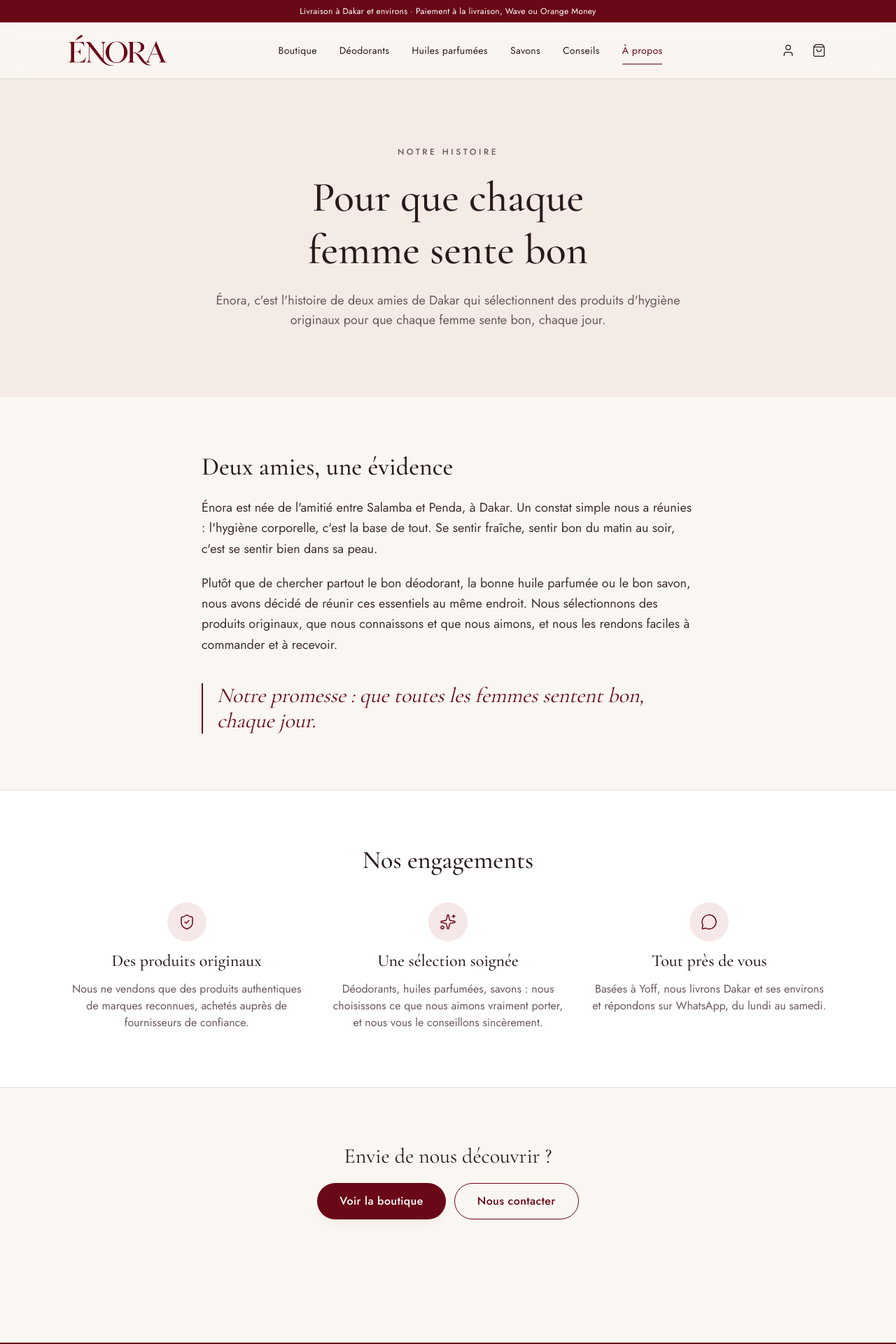
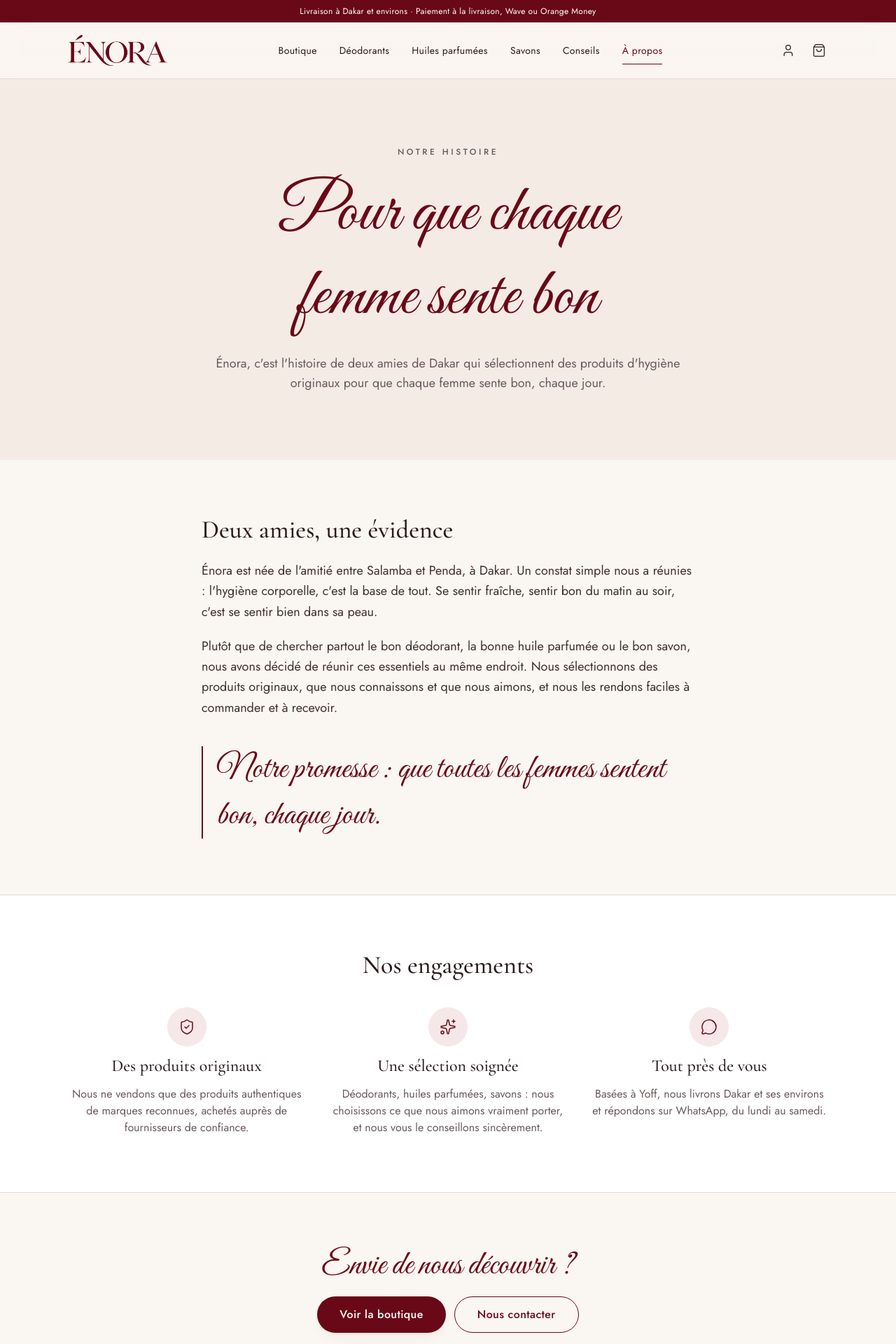
Before and after one commit to sllmb/enora_cosmetics, a Next.js app: page /a-propos in a window 1280 px wide. Shown: the top 1920 px of the page at 70% size. Built offline with nearby package versions, Linux system fonts and the light colour scheme; no server answers.

Commit message:
style(pages): ecriture princesse sur les titres A propos, Contact, Conseils et la promesse
Police Great Vibes (deja chargee pour les articles) reutilisee via CLASSES_POLICE.

```diff
--- a/src/app/(boutique)/a-propos/page.tsx
+++ b/src/app/(boutique)/a-propos/page.tsx
@@ -1,6 +1,8 @@
 import { MessageCircle, ShieldCheck, Sparkles } from "lucide-react";
 import type { Metadata } from "next";
 import { OPEN_GRAPH_BASE } from "@/app/_seo";
+import { CLASSES_POLICE } from "@/features/conseils";
+import { cn } from "@/shared/lib/cn";
 import { ENTREPRISE } from "@/shared/config/entreprise";
 import { ButtonLink } from "@/shared/ui";
 
@@ -46,7 +48,14 @@ export default function AProposPage() {
       <section className="bg-surface-douce">
         <div className="conteneur flex max-w-3xl flex-col items-center gap-5 py-16 text-center sm:py-24">
           <p className="titre-espace text-texte-attenue">Notre histoire</p>
-          <h1 className="text-5xl leading-tight sm:text-6xl">Pour que chaque femme sente bon</h1>
+          <h1
+            className={cn(
+              CLASSES_POLICE.princesse,
+              "text-6xl leading-tight text-primaire sm:text-7xl lg:text-8xl",
+            )}
+          >
+            Pour que chaque femme sente bon
+          </h1>
           <p className="text-lg text-texte-attenue">{DESCRIPTION}</p>
         </div>
       </section>
@@ -68,7 +77,12 @@ export default function AProposPage() {
             faciles à commander et à recevoir.
           </p>
         </div>
-        <blockquote className="mt-10 border-l-2 border-primaire pl-5 font-titre text-3xl text-primaire italic">
+        <blockquote
+          className={cn(
+            CLASSES_POLICE.princesse,
+            "mt-10 border-l-2 border-primaire pl-5 text-4xl leading-snug text-primaire sm:text-5xl",
+          )}
+        >
           Notre promesse : que toutes les femmes sentent bon, chaque jour.
         </blockquote>
       </section>
@@ -96,7 +110,9 @@ export default function AProposPage() {
       </section>
 
       <section className="conteneur flex flex-col items-center gap-5 py-16 text-center sm:py-20">
-        <p className="font-titre text-3xl">Envie de nous découvrir ?</p>
+        <p className={cn(CLASSES_POLICE.princesse, "text-5xl text-primaire")}>
+          Envie de nous découvrir ?
+        </p>
         <div className="flex flex-wrap justify-center gap-3">
           <ButtonLink href="/boutique" taille="lg">
             Voir la boutique
--- a/src/app/(boutique)/conseils/page.tsx
+++ b/src/app/(boutique)/conseils/page.tsx
@@ -1,7 +1,8 @@
 import { NotebookPen } from "lucide-react";
 import type { Metadata } from "next";
 import { OPEN_GRAPH_BASE } from "@/app/_seo";
-import { CarteArticle } from "@/features/conseils";
+import { CarteArticle, CLASSES_POLICE } from "@/features/conseils";
+import { cn } from "@/shared/lib/cn";
 import { listerArticles } from "@/features/conseils/serveur";
 import { ButtonLink, EmptyState } from "@/shared/ui";
 
@@ -21,7 +22,9 @@ export default async function ConseilsPage() {
     <div className="conteneur py-12 sm:py-16">
       <header className="mx-auto mb-12 max-w-2xl text-center">
         <p className="titre-espace text-texte-attenue">Le journal Énora</p>
-        <h1 className="mt-3 text-5xl sm:text-6xl">Conseils</h1>
+        <h1 className={cn(CLASSES_POLICE.princesse, "mt-3 text-6xl text-primaire sm:text-7xl")}>
+          Conseils
+        </h1>
         <p className="mt-4 text-lg text-texte-attenue">{DESCRIPTION}</p>
       </header>
       {articles.length === 0 ? (
--- a/src/app/(boutique)/contact/page.tsx
+++ b/src/app/(boutique)/contact/page.tsx
@@ -2,6 +2,8 @@ import { Clock, Mail, MapPin, MessageCircle, Phone } from "lucide-react";
 import type { Metadata } from "next";
 import Link from "next/link";
 import { OPEN_GRAPH_BASE } from "@/app/_seo";
+import { CLASSES_POLICE } from "@/features/conseils";
+import { cn } from "@/shared/lib/cn";
 import { env } from "@/shared/config/env";
 import { ENTREPRISE } from "@/shared/config/entreprise";
 import { formaterTelephone } from "@/shared/lib/format";
@@ -74,7 +76,9 @@ export default function ContactPage() {
     <div className="conteneur py-12 sm:py-16">
       <header className="mx-auto mb-12 flex max-w-2xl flex-col gap-3 text-center">
         <p className="titre-espace text-texte-attenue">Contact</p>
-        <h1 className="text-5xl sm:text-6xl">Écrivez-nous</h1>
+        <h1 className={cn(CLASSES_POLICE.princesse, "text-6xl text-primaire sm:text-7xl")}>
+          Écrivez-nous
+        </h1>
         <p className="text-lg text-texte-attenue">{DESCRIPTION}</p>
       </header>
       <div className="grid gap-10 lg:grid-cols-[1fr_22rem]">
--- a/src/app/(boutique)/page.tsx
+++ b/src/app/(boutique)/page.tsx
@@ -2,7 +2,8 @@ import { MessageCircle, Truck, Wallet } from "lucide-react";
 import Link from "next/link";
 import { GrilleProduits, VisuelProduit } from "@/features/catalogue";
 import { lireProduit, listerCategories, listerNouveautes } from "@/features/catalogue/serveur";
-import { CarteArticle } from "@/features/conseils";
+import { CarteArticle, CLASSES_POLICE } from "@/features/conseils";
+import { cn } from "@/shared/lib/cn";
 import { listerArticles } from "@/features/conseils/serveur";
 import type { Metadata } from "next";
 import { env } from "@/shared/config/env";
@@ -192,7 +193,10 @@ export default async function AccueilPage() {
           <div className="mb-10 flex flex-wrap items-end justify-between gap-4">
             <div>
               <p className="titre-espace text-texte-attenue">Le journal Énora</p>
-              <h2 id="conseils" className="mt-3 text-4xl sm:text-5xl">
+              <h2
+                id="conseils"
+                className={cn(CLASSES_POLICE.princesse, "mt-3 text-5xl text-primaire sm:text-6xl")}
+              >
                 Nos conseils
               </h2>
             </div>
--- a/src/features/conseils/index.ts
+++ b/src/features/conseils/index.ts
@@ -2,6 +2,7 @@
 export { CarteArticle } from "./components/CarteArticle";
 export { ContenuArticle } from "./components/ContenuArticle";
 export { CouvertureArticle } from "./components/CouvertureArticle";
+export { CLASSES_POLICE } from "./components/polices";
 export { FormulaireCommentaire } from "./components/FormulaireCommentaire";
 export { ListeCommentaires } from "./components/ListeCommentaires";
 export { slugsProduits } from "./lib/contenu";
```
